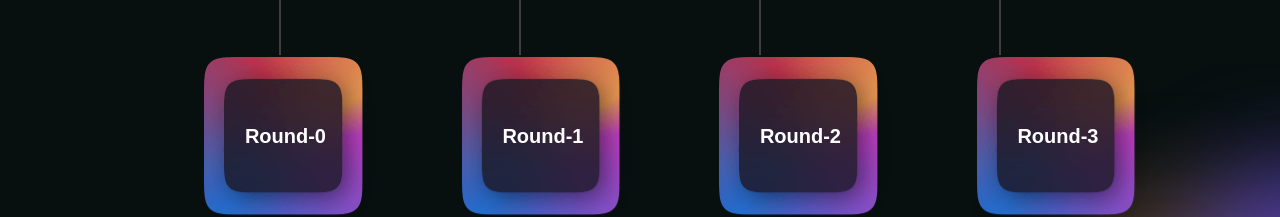
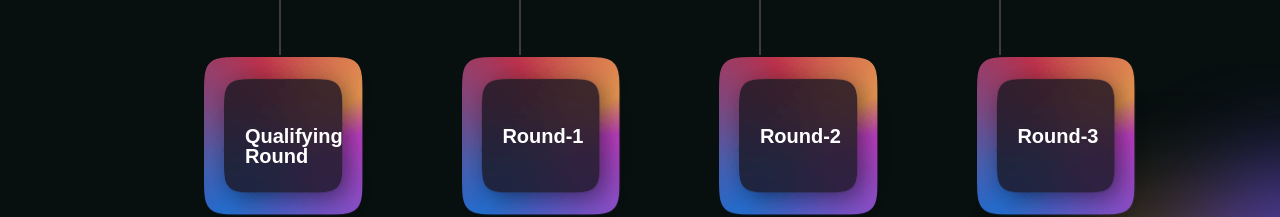
Before and after one commit to ecellvit/FuturePreneurs-22, a Next.js app: page / in a window 1280 px wide. Shown: the part 2000-2217 px from the top of the page. Built offline with nearby package versions, Linux system fonts and the light colour scheme; no server answers.

Commit message:
changed round0 to qualfying round

```diff
--- a/components/landing_main/Section3.jsx
+++ b/components/landing_main/Section3.jsx
@@ -23,7 +23,7 @@ const Section3 = () => {
         <div className={styles.round_imgparts_container}>
           <HoverAnimationLanding>
             <div className={styles.img_container}>
-              <div className={styles.round_text}>Round-0</div>
+              <div className={styles.round_text}>Qualifying Round</div>
               <img
                 src="box_web-min.png"
                 width="177.5"
```
